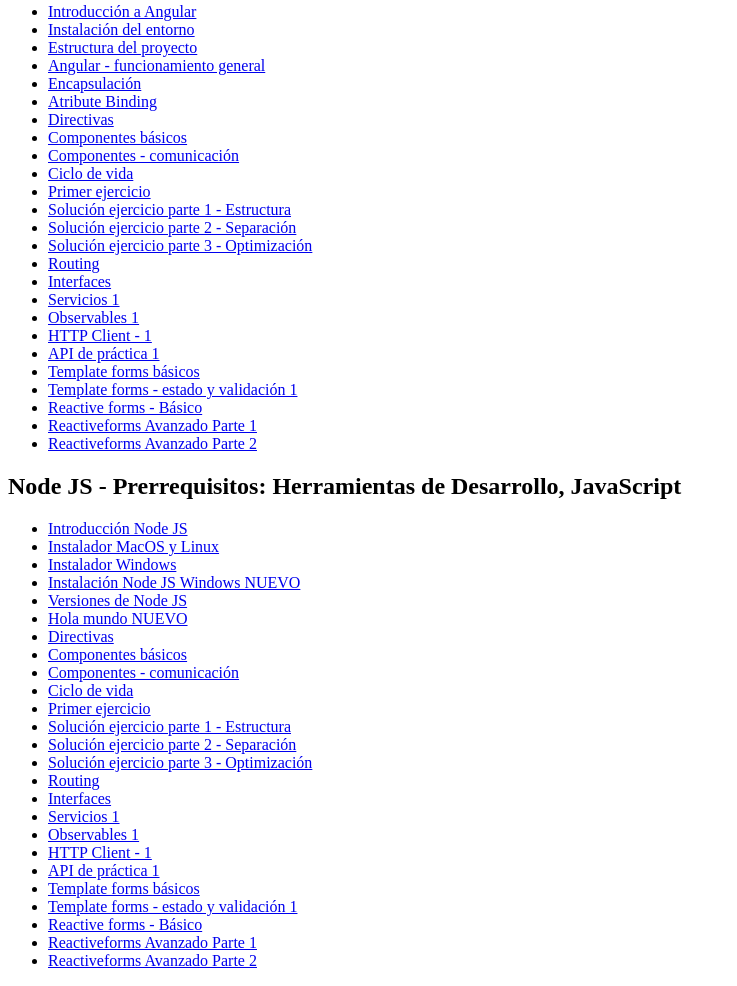
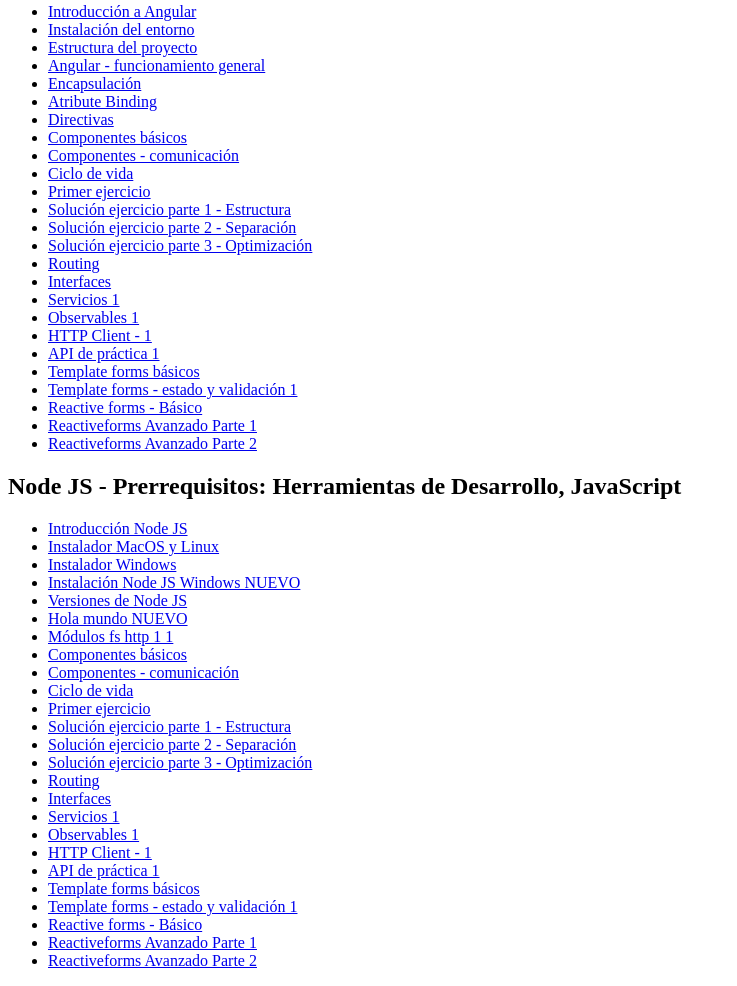
Before and after one commit to polargentino/xacademy-25, a plain HTML site: page index.html in a window 1280 px wide. Shown: the part 7434-8420 px from the top of the page, without its empty margins (0-737 px from the left). Drawn offline with Linux system fonts and the light colour scheme.

Commit message:
Add nodejs

```diff
--- a/index.html
+++ b/index.html
@@ -459,7 +459,7 @@ cd SantexAcademy</code></pre>
         <li><a href="https://youtu.be/OawkM-tkiWo?si=a5fr_YY96LDu3FNs" target="_blank">Instalación Node JS Windows NUEVO</a></li>
         <li><a href="https://nodejs.org/en/about/previous-releases" target="_blank">Versiones de Node JS</a></li>
         <li><a href="https://youtu.be/LfAEqTnvgl8?si=NoJaf86u8AsGMn6l" target="_blank">Hola mundo NUEVO</a></li>
-        <li><a href="https://youtu.be/oLxF6UJM0qk" target="_blank">Directivas</a></li>
+        <li><a href="https://youtu.be/321wW8JEdhw" target="_blank">Módulos fs http 1 1</a></li>
         <li><a href="https://youtu.be/N8kPnuCNGcA" target="_blank">Componentes básicos</a></li>
         <li><a href="https://youtu.be/id97W4vimJA" target="_blank">Componentes - comunicación</a></li>
         <li><a href="https://youtu.be/QkqBVRJcNa0" target="_blank">Ciclo de vida</a></li>
```
